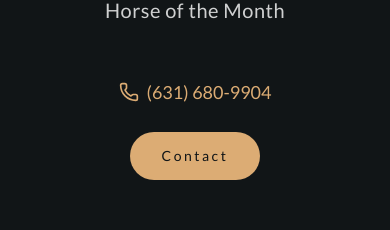
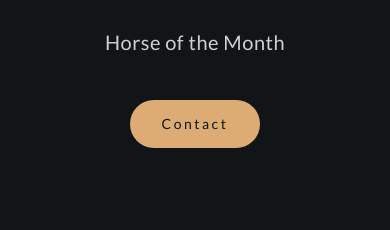
Before and after one commit to Midorivi/thunder-road-stables, a React (Vite) app: page / in a window 390 px wide. Both pictures are taken after a click on the button "Open menu". Shown: the part 540-770 px from the top of the page. Built offline with nearby package versions, Linux system fonts and the light colour scheme; no server answers; the HTML template or start-up script is replaced by a standard one; a web font is replaced by a local one.

Commit message:
Remove phone number from mobile menu, tighten gap above Contact button

```diff
--- a/src/components/layout/Header.tsx
+++ b/src/components/layout/Header.tsx
@@ -114,23 +114,13 @@ export function Header() {
             ))}
           </nav>
 
-          <div className="mt-2 flex flex-col items-center gap-4">
-            <a
-              href={contactDetails.phoneHref}
-              className="flex min-h-[48px] items-center gap-2 text-lg text-[#DCAC74]"
-            >
-              <Phone className="h-5 w-5" />
-              {contactDetails.phone}
-            </a>
-
           <Link
             to="/contact"
             onClick={() => setIsMobileMenuOpen(false)}
-              className="inline-flex min-h-[48px] items-center rounded-full bg-[#DCAC74] px-8 text-sm tracking-[0.18em] text-[#111517]"
+            className="mt-2 inline-flex min-h-[48px] items-center rounded-full bg-[#DCAC74] px-8 text-sm tracking-[0.18em] text-[#111517]"
           >
             Contact
           </Link>
-          </div>
         </div>
       )}
     </>
```
Lines whose indentation alone changed are shown as unchanged.
